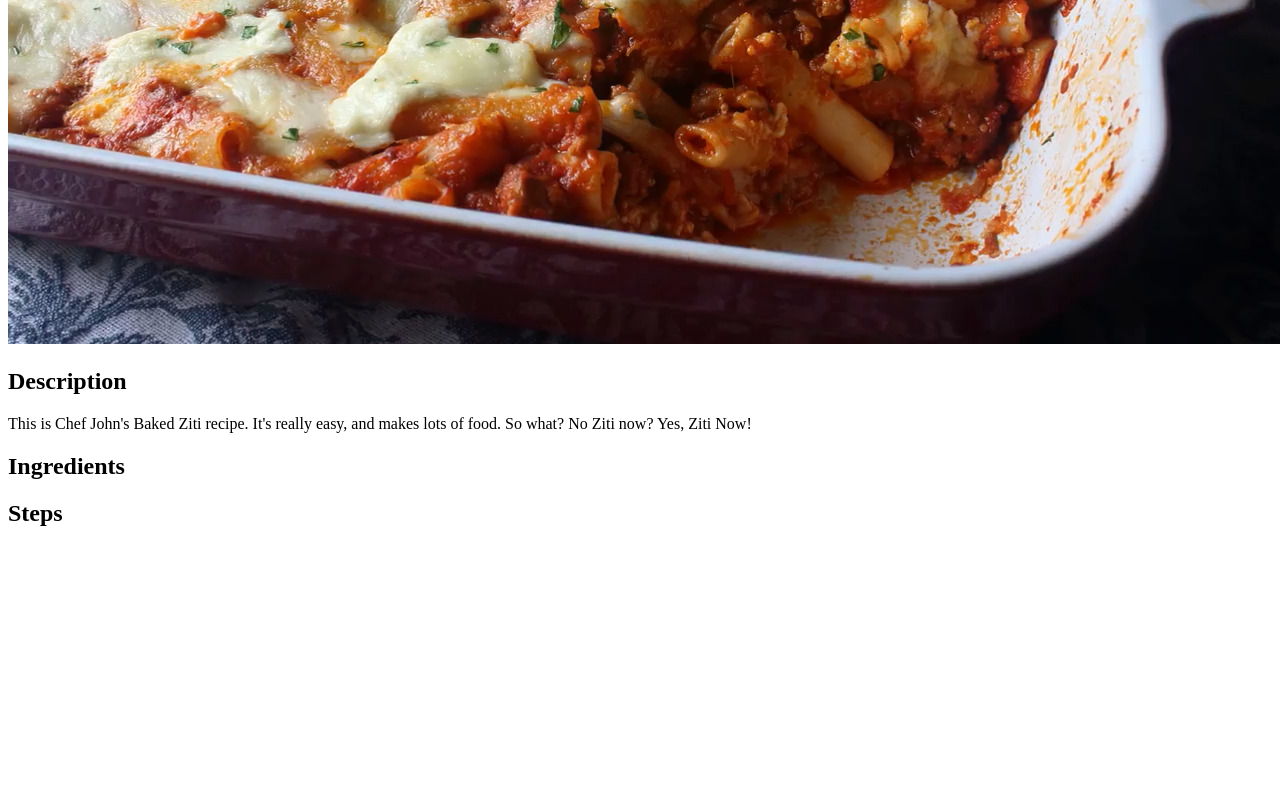
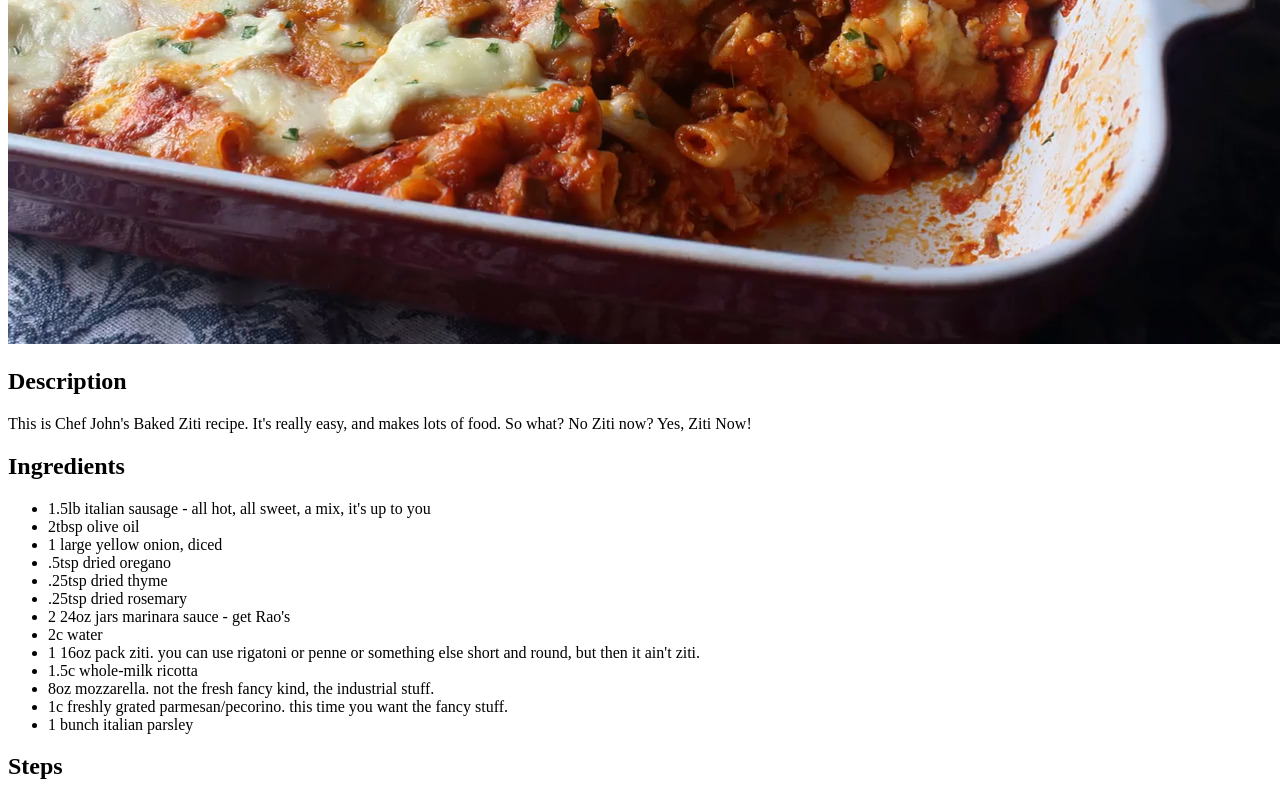
Before and after one commit to RichPhillipson/odin-recipes, a plain HTML site: page recipes/ziti.html in a window 1280 px wide. Shown: the part 456-1256 px from the top of the page. Before the commit the page ends 1002 px from the top, so only its background shows below. Drawn offline with Linux system fonts and the light colour scheme.

Commit message:
add ingredients

```diff
--- a/recipes/ziti.html
+++ b/recipes/ziti.html
@@ -12,7 +12,21 @@
         <p>This is Chef John's Baked Ziti recipe. It's really easy, and makes lots of food. So what? No Ziti now? Yes, Ziti Now!</p>
 
         <h2>Ingredients</h2>
-        <ul></ul>
+        <ul>
+            <li>1.5lb italian sausage - all hot, all sweet, a mix, it's up to you</li>
+            <li>2tbsp olive oil</li>
+            <li>1 large yellow onion, diced</li>
+            <li>.5tsp dried oregano</li>
+            <li>.25tsp dried thyme</li>
+            <li>.25tsp dried rosemary</li>
+            <li>2 24oz jars marinara sauce - get Rao's</li>
+            <li>2c water</li>
+            <li>1 16oz pack ziti. you can use rigatoni or penne or something else short and round, but then it ain't ziti.</li>
+            <li>1.5c whole-milk ricotta</li>
+            <li>8oz mozzarella. not the fresh fancy kind, the industrial stuff.</li>
+            <li>1c freshly grated parmesan/pecorino. this time you want the fancy stuff.</li>
+            <li>1 bunch italian parsley</li>
+        </ul>
 
         <h2>Steps</h2>
         <ol></ol>
```
